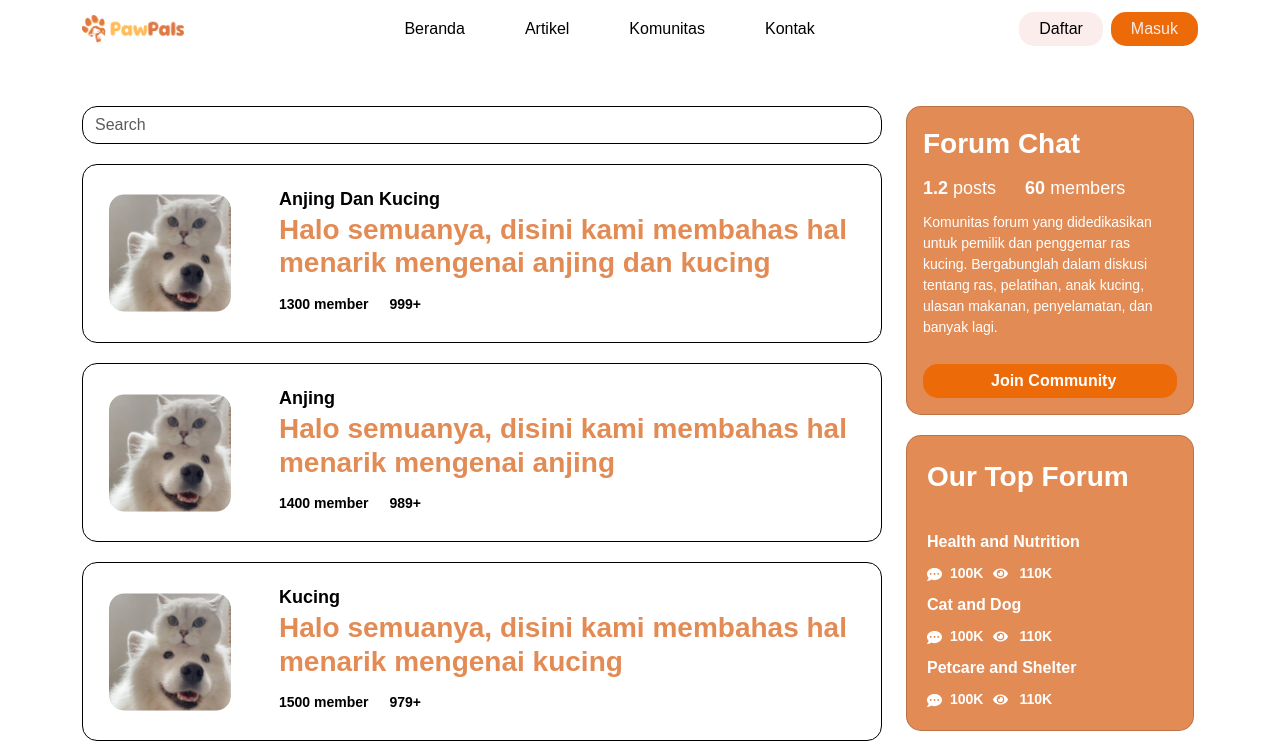
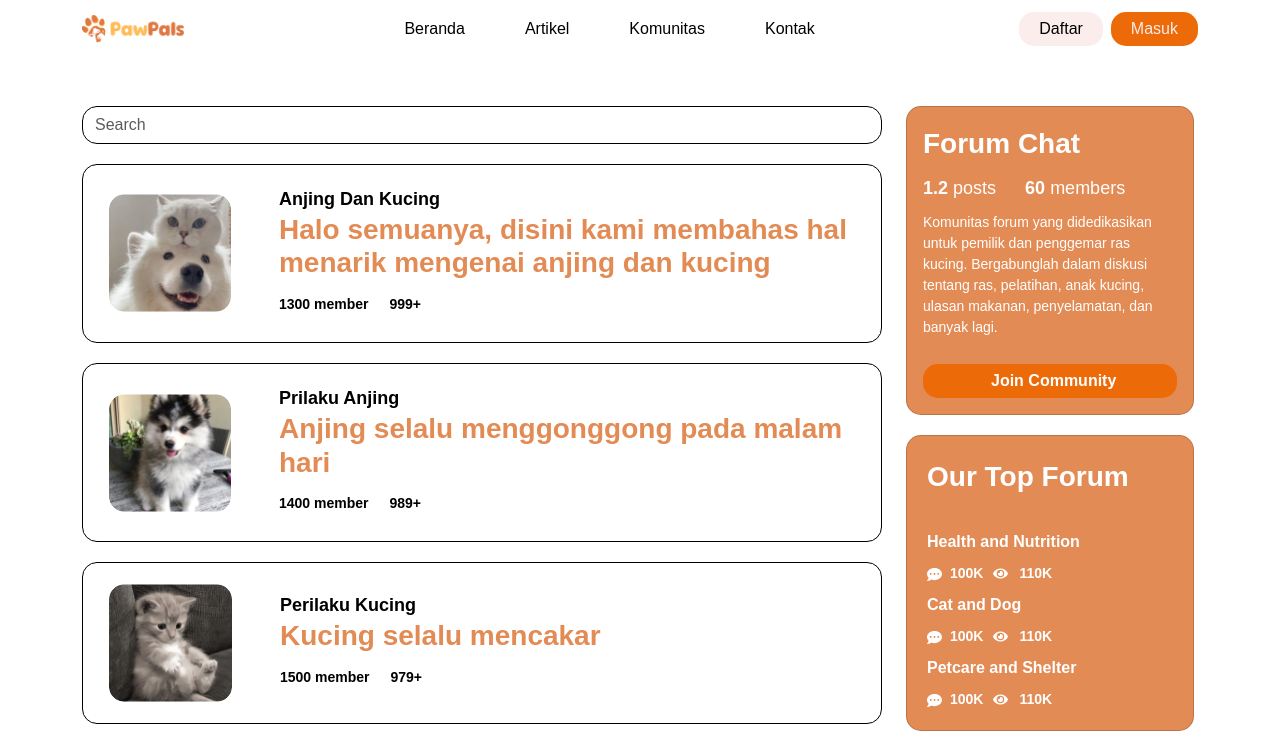
Before and after one commit to Varsha-Team/PawPals-Web, a React (Vite) app: page /komunitaspage in a window 1280 px wide. Shown: the top 749 px of the page. Built offline with nearby package versions, Linux system fonts and the light colour scheme.

Commit message:
update data komunitas

```diff
--- a/src/data/index.js
+++ b/src/data/index.js
@@ -11,6 +11,8 @@ import People2 from "../assets/img/testimonial/people-2.jpg";
 import People3 from "../assets/img/testimonial/people-3.jpg";
 
 import komunitas1 from "../assets/img/komunitas/komunitasCard.png"
+import komunitas2 from "../assets/img/komunitas/komunitasCard2.png"
+import komunitas3 from "../assets/img/komunitas/komunitasCard3.png"
 
 export const navLinks = [
 ];
@@ -141,17 +143,17 @@ export const komunitas = [
   },
   {
     id: 2,
-    image: komunitas1,
-    category: "Anjing",
-    desc: "Halo semuanya, disini kami membahas hal menarik mengenai anjing",
+    image: komunitas2,
+    category: "Prilaku Anjing",
+    desc: "Anjing selalu menggonggong pada malam hari",
     member: "1400 member",
     comment: "989+",
   },
   {
     id: 3,
-    image: komunitas1,
-    category: "Kucing",
-    desc: "Halo semuanya, disini kami membahas hal menarik mengenai kucing",
+    image: komunitas3,
+    category: "Perilaku Kucing",
+    desc: "Kucing selalu mencakar",
     member: "1500 member",
     comment: "979+",
   },
```
Also changed, not shown: src/assets/img/komunitas/komunitasCard2.png (added), src/assets/img/komunitas/komunitasCard3.png (added).
